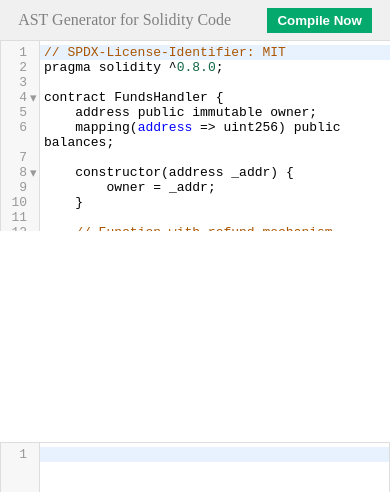
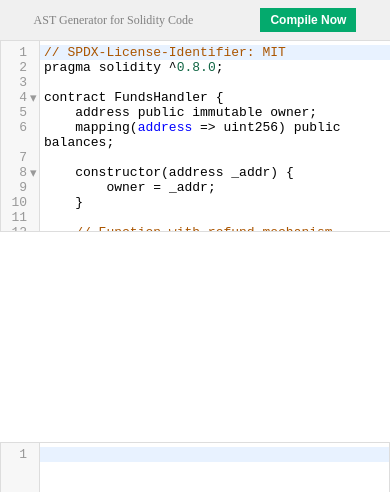
Before and after one commit to imranpollob/ast-generator, a website built with Vite: page index.html in a window 390 px wide. Shown: the top 492 px of the page. Built offline with nearby package versions, Linux system fonts and the light colour scheme.

Commit message:
fixed title and button

```diff
--- a/style.css
+++ b/style.css
@@ -140,6 +140,14 @@ html {
 }
 
 @media (max-width: 767px) {
+  .toolbar h1 {
+    font-size: 12px;
+  }
+
+  #convertBtn {
+    font-size: 12px;
+  }
+
   .main-container {
     flex-direction: column;
   }
@@ -155,6 +163,10 @@ html {
     height: 100%;
   }
 
+  .node-tree-and-pin-container {
+    border-top: 1px solid #ddd;
+  }
+
   #code-editor {
     overflow: hidden;
   }
```
